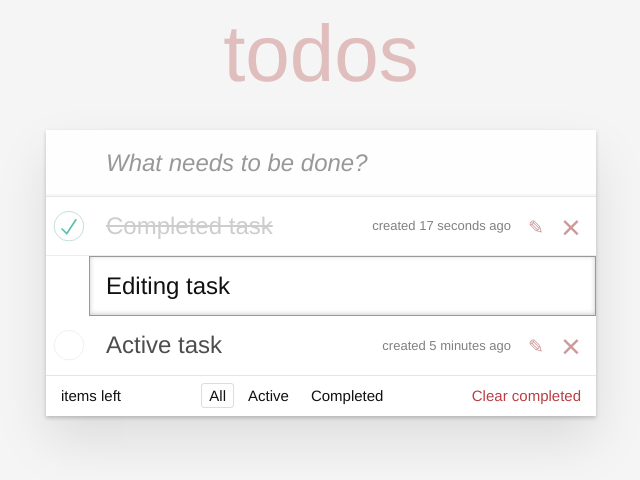
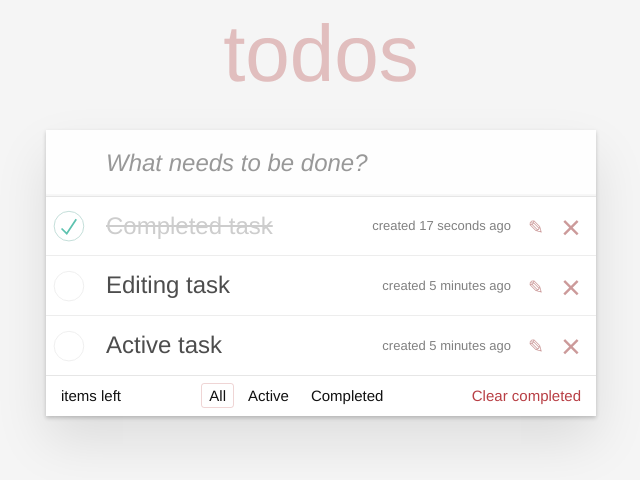
Before and after one commit to Kursin29/firstreact, a React (Create React App) app: page / in a window 1280 px wide. Shown: the top 480 px of the page, without its empty margins (319-959 px from the left). Built offline with nearby package versions, Linux system fonts and the light colour scheme.

Commit message:
fixing bugs and adding functionality

```diff
--- a/package.json
+++ b/package.json
@@ -10,6 +10,7 @@
     "react": "^18.2.0",
     "react-dom": "^18.2.0",
     "react-scripts": "5.0.1",
+    "uuid": "^9.0.0",
     "web-vitals": "^2.1.4"
   },
   "scripts": {
--- a/src/components/app/app.jsx
+++ b/src/components/app/app.jsx
@@ -3,6 +3,7 @@ import NewTaskForm from '../new-task-form/new-task-form';
 import TaskList from '../task-list/task-list';
 import Footer from '../footer/footer';
 import TasksFilter from '../tasks-filter/tasks-filter';
+import { v4 as uuidv4 } from 'uuid';
 
 export default class App extends Component {
   state = {
@@ -31,6 +32,28 @@ export default class App extends Component {
     ],
   };
 
+  onEditTask = (id, editedDescription) => {
+    this.setState(({ todoData }) => {
+      const index = todoData.findIndex((task) => task.id === id);
+      const oldTask = todoData[index];
+      const newTask = { ...oldTask, description: editedDescription };
+
+      return {
+        todoData: [
+          ...todoData.slice(0, index),
+          newTask,
+          ...todoData.slice(index + 1),
+        ],
+      };
+    });
+  };
+
+  onDeleteTask = (id) => {
+    this.setState(({ todoData }) => ({
+      todoData: todoData.filter((task) => task.id !== id),
+    }));
+  };
+
   onToggleTaskCompletion = (id) => {
     this.setState(({ todoData }) => ({
       todoData: todoData.map((task) =>
@@ -42,15 +65,11 @@ export default class App extends Component {
   onTaskAdded = (description) => {
     const { todoData } = this.state;
 
-    const maxId = todoData.length > 0 ? Math.max(...todoData.map((task) => task.id)) : 0;
-    const newId = maxId + 1;
-
     const newTask = {
-      id: newId,
-      description,
-      created: 'just now',
+      id: uuidv4(), // Используем uuid для генерации уникального идентификатора
+      description: description,
       isCompleted: false,
-      isEditing: false,
+      created: new Date().toLocaleString(),
     };
 
     this.setState(({ todoData }) => ({
@@ -71,7 +90,9 @@ export default class App extends Component {
         <section className="main">
           <TaskList
             tasks={todoData}
-            onToggleTaskCompletion={this.onToggleTaskCompletion} />
+            onToggleTaskCompletion={this.onToggleTaskCompletion}
+            onDeleteTask={this.onDeleteTask}
+            onEditTask={this.onEditTask} />
         </section>
         <Footer>
           <TasksFilter />
--- a/src/components/task-list/task-list.jsx
+++ b/src/components/task-list/task-list.jsx
@@ -5,7 +5,7 @@ import '../task-list/task-list.css';
 
 export default class TaskList extends Component {
   render() {
-    const { tasks, onToggleTaskCompletion } = this.props;
+    const { tasks, onToggleTaskCompletion, onDeleteTask, onEditTask } = this.props;
 
     const element = tasks.map((item) => {
       const { id, ...itemProps } = item;
@@ -14,6 +14,8 @@ export default class TaskList extends Component {
           key={item.id}
           {...itemProps}
           onToggleTaskCompletion={() => onToggleTaskCompletion(id)}
+          onDeleteTask={() => onDeleteTask(id)}
+          onEditTask={onEditTask}
         />
       );
     });
--- a/src/components/task/task.jsx
+++ b/src/components/task/task.jsx
@@ -1,10 +1,43 @@
 import React, { Component } from 'react';
-
 import '../task/task.css';
 
 export default class Task extends Component {
+  state = {
+    isCompleted: this.props.isCompleted,
+    isEditing: false,
+    editedDescription: this.props.description,
+  };
+
+  onLabelClick = () => {
+    const { onToggleTaskCompletion, id } = this.props;
+    onToggleTaskCompletion(id);
+    this.setState({ isCompleted: !this.state.isCompleted });
+  };
+
+  onEditButtonClick = () => {
+    this.setState({ isEditing: true });
+  };
+
+  onInputChange = (event) => {
+    this.setState({ editedDescription: event.target.value });
+  };
+
+  onKeyPress = (e) => {
+    if (e.key === 'Enter') {
+      this.props.onEditTask(this.props.id, e.target.value);
+      this.setState({ isEditing: false });
+    }
+  };
+
+  handleBlur = () => {
+    const { id, onEditTask } = this.props;
+    onEditTask(id, this.state.editedDescription);
+    this.setState({ isEditing: false });
+  };
+
   render() {
-    const { description, created, isCompleted, isEditing, onToggleTaskCompletion } = this.props;
+    const { description, created, id, onDeleteTask } = this.props;
+    const { isCompleted, isEditing, editedDescription } = this.state;
 
     return (
       <li className={isCompleted ? 'completed' : isEditing ? 'editing' : ''}>
@@ -13,16 +46,25 @@ export default class Task extends Component {
             className="toggle done"
             type="checkbox"
             checked={isCompleted}
-            onChange={onToggleTaskCompletion}
+            onChange={this.onLabelClick}
           />
           <label>
             <span className="description">{description}</span>
             <span className="created">{created}</span>
           </label>
-          <button className="icon icon-edit"></button>
-          <button className="icon icon-destroy"></button>
+          <button className="icon icon-edit" onClick={this.onEditButtonClick}></button>
+          <button className="icon icon-destroy" onClick={() => onDeleteTask(id)}></button>
         </div>
-        {isEditing && <input type="text" className="edit" value={description} />}
+        {isEditing && (
+          <input
+            type="text"
+            className="edit"
+            value={editedDescription}
+            onChange={this.onInputChange}
+            onKeyPress={this.onKeyPress}
+            onBlur={this.handleBlur}
+          />
+        )}
       </li>
     );
   }
```
Also changed, not shown: 1 other file (tests, documents, lock files or other folders).
